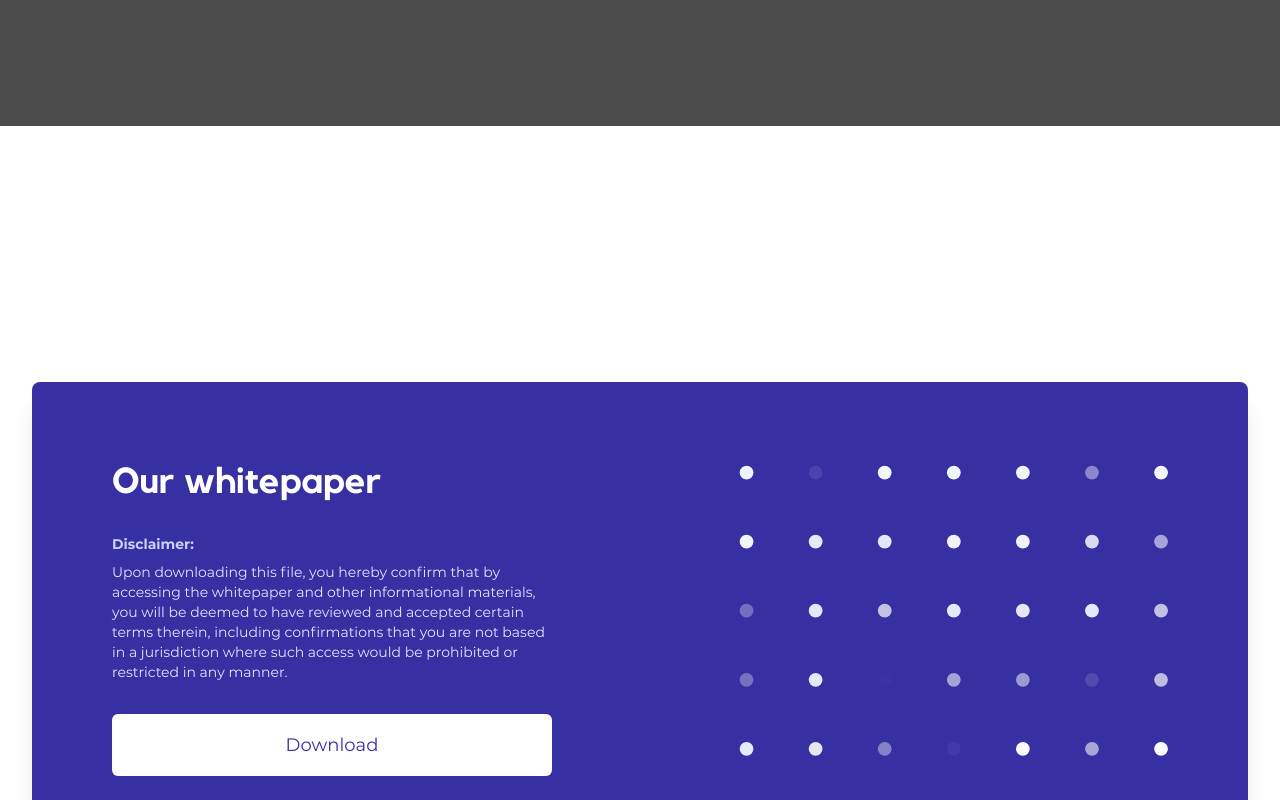
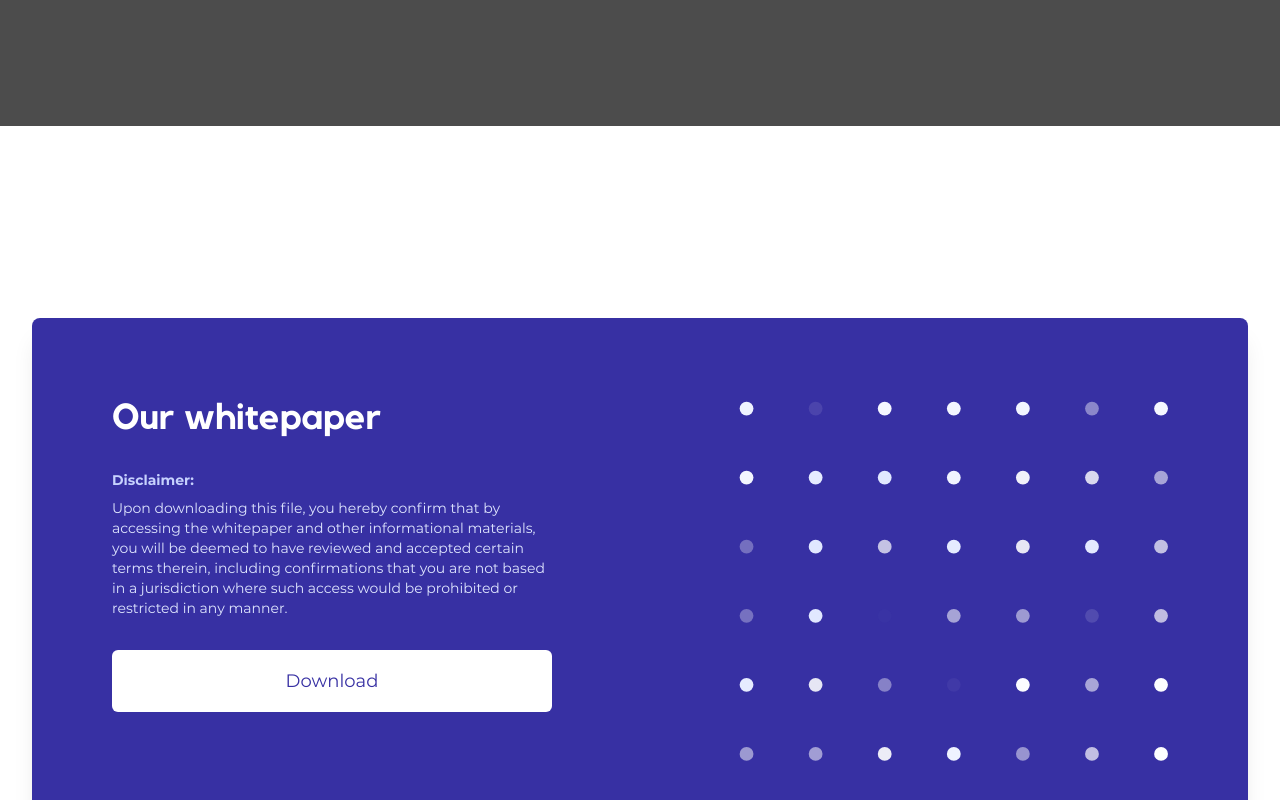
Before and after one commit to arkadiko-dao/landing, a Next.js app: page / in a window 1280 px wide. Shown: the part 4260-5060 px from the top of the page. Built offline with nearby package versions, Linux system fonts and the light colour scheme.

Commit message:
Less white for the Whitepaper section

```diff
--- a/components/whitepaper.js
+++ b/components/whitepaper.js
@@ -1,6 +1,6 @@
 export default function Whitepaper() {
   return (
-    <section id="whitepaper" className="relative bg-white py-16 sm:py-48 overflow-hidden">
+    <section id="whitepaper" className="relative bg-white bg-opacity-80 py-16 sm:py-32 overflow-hidden">
       <div className="max-w-7xl mx-auto py-16 px-4 sm:px-6 lg:px-8">
         <div className="bg-indigo-800 rounded-lg shadow-xl overflow-hidden lg:grid lg:grid-cols-2 lg:gap-4">
           <div className="pt-10 pb-12 px-6 sm:pt-16 sm:px-16 lg:py-16 lg:pr-0 xl:py-20 xl:px-20">
```
